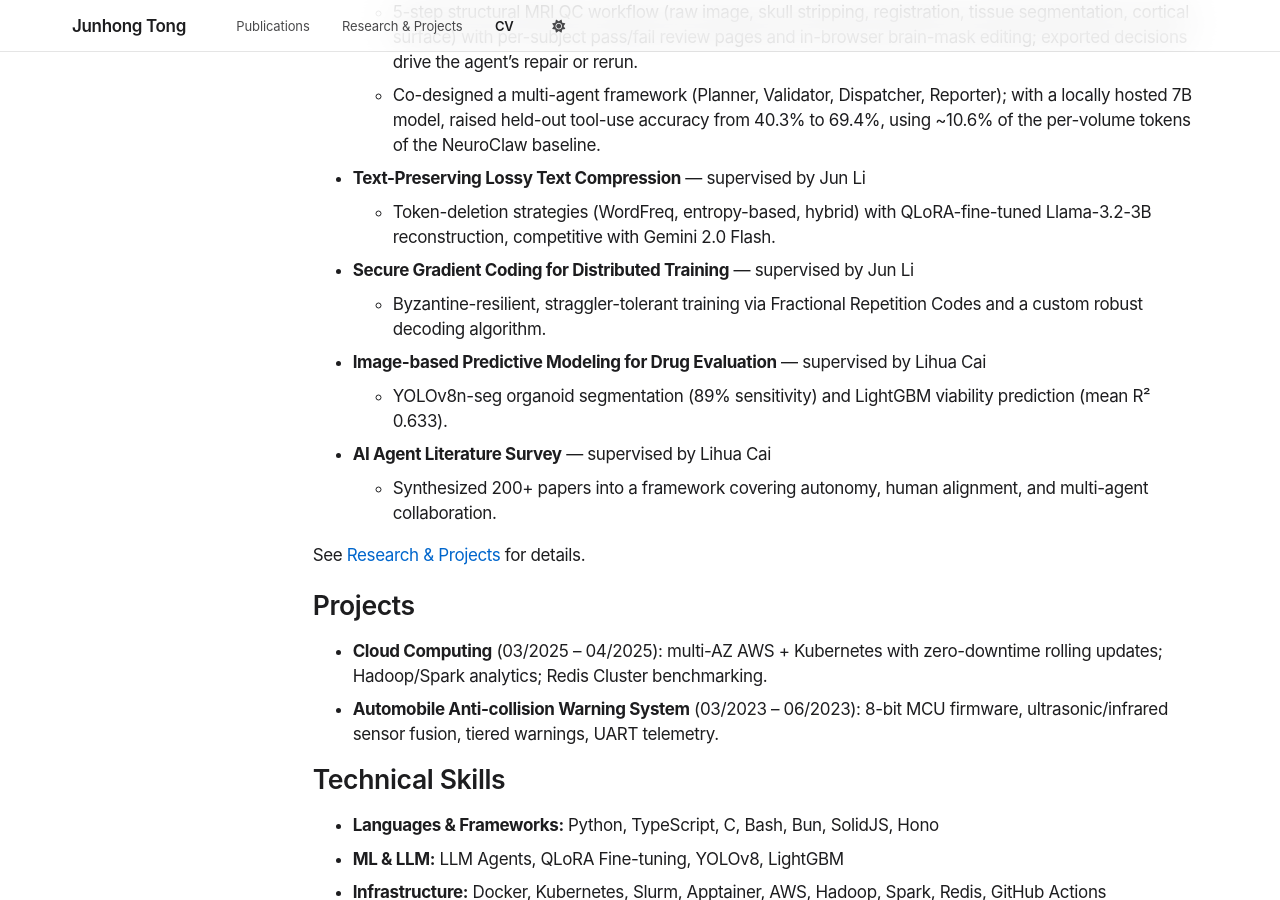
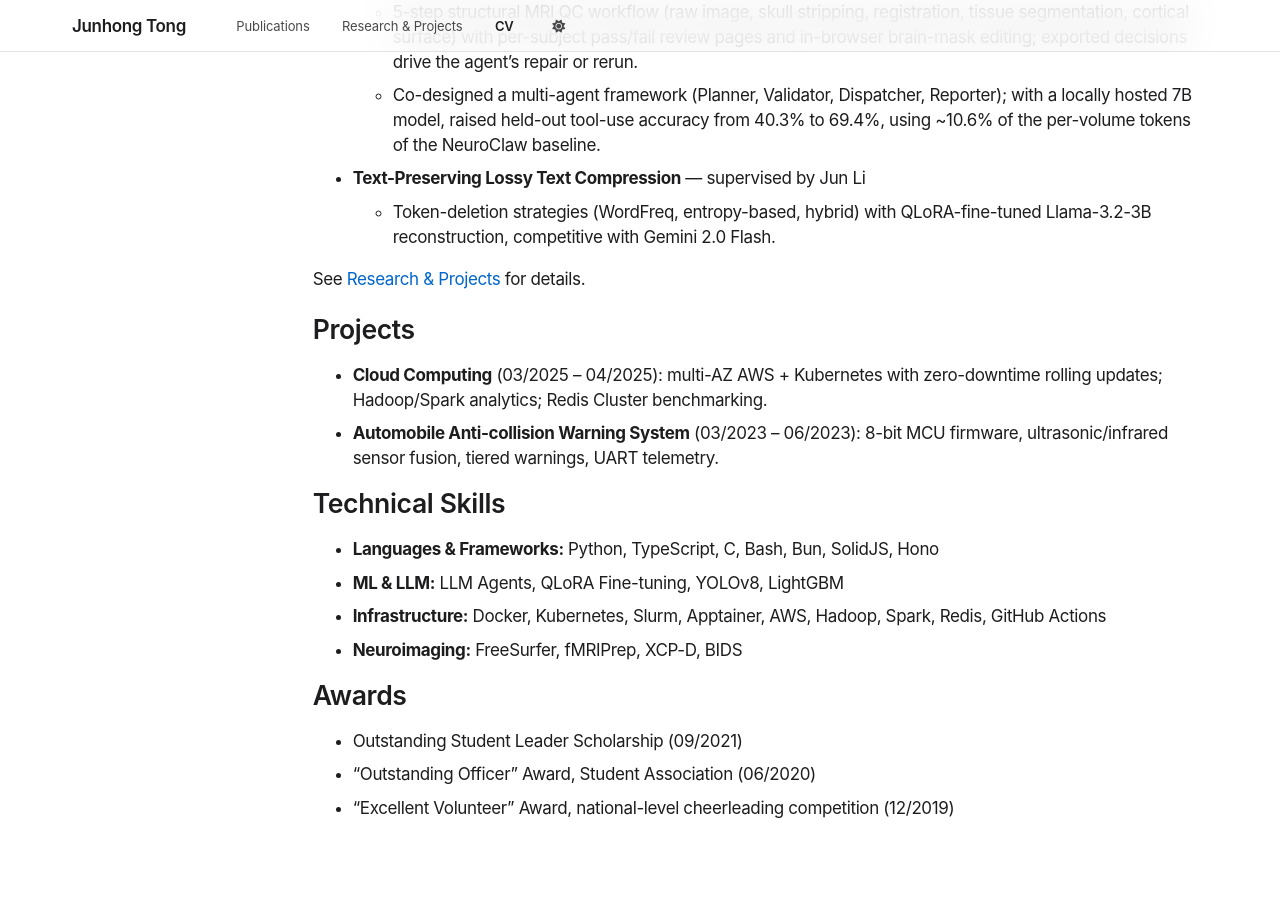
Before and after one commit to Amsterlam/Amsterlam.github.io, a Jekyll site: the page built from _pages/cv.md, in a window 1280 px wide and 900 px high, scrolled down 1692 px. Built offline with Jekyll 4.4.1, drawn with Linux system fonts in a browser that asks for light colours; a script bundle is joined from its source files by our own code; a style sheet for code colours, icons or effects is not loaded.

Commit message:
Drop three research entries from CV page
Co-Authored-By: Claude Opus 5.5 <noreply@anthropic.com>

```diff
--- a/_pages/cv.md
+++ b/_pages/cv.md
@@ -40,12 +40,6 @@ Research Experience
   * Co-designed a multi-agent framework (Planner, Validator, Dispatcher, Reporter); with a locally hosted 7B model, raised held-out tool-use accuracy from 40.3% to 69.4%, using ~10.6% of the per-volume tokens of the NeuroClaw baseline.
 * **Text-Preserving Lossy Text Compression** — supervised by Jun Li
   * Token-deletion strategies (WordFreq, entropy-based, hybrid) with QLoRA-fine-tuned Llama-3.2-3B reconstruction, competitive with Gemini 2.0 Flash.
-* **Secure Gradient Coding for Distributed Training** — supervised by Jun Li
-  * Byzantine-resilient, straggler-tolerant training via Fractional Repetition Codes and a custom robust decoding algorithm.
-* **Image-based Predictive Modeling for Drug Evaluation** — supervised by Lihua Cai
-  * YOLOv8n-seg organoid segmentation (89% sensitivity) and LightGBM viability prediction (mean R² 0.633).
-* **AI Agent Literature Survey** — supervised by Lihua Cai
-  * Synthesized 200+ papers into a framework covering autonomy, human alignment, and multi-agent collaboration.
 
 See [Research & Projects](/portfolio/) for details.
 
```
